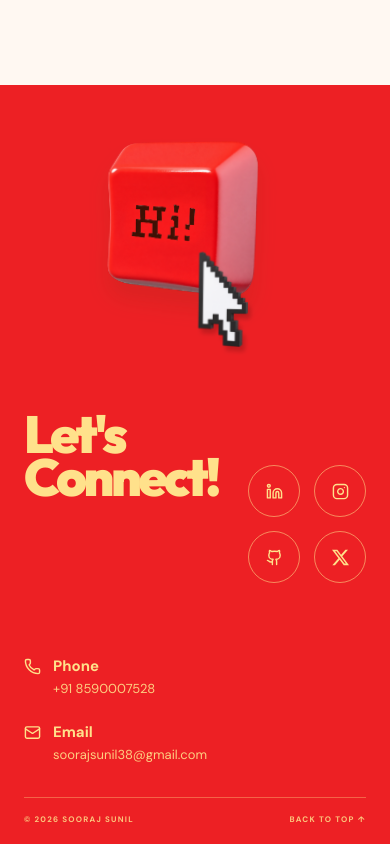
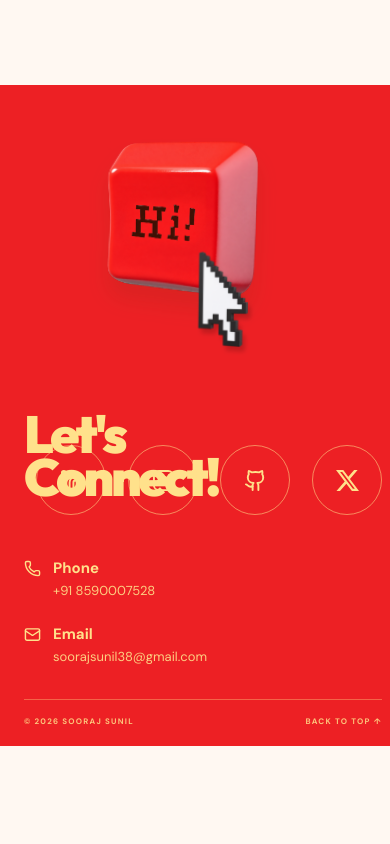
Before and after one commit to soorajsunil38/my-portfolio, a React (Vite) app: page / in a window 390 px wide. Shown: the part 4046-4890 px from the top of the page. After the commit the page ends 4792 px from the top, so only its background shows below. Built offline with nearby package versions, Linux system fonts and the light colour scheme.

Commit message:
Updated mobile responsiveness

```diff
--- a/src/styles.css
+++ b/src/styles.css
@@ -1055,24 +1055,22 @@ img {
   .mobile-break {
     display: block;
   }
-  .footer-social {
-    display: grid;
-    grid-template-columns: repeat(2, 52px);
-    grid-template-rows: repeat(2, 52px);
-    gap: 14px;
-    width: max-content;
-    max-width: 100%;
-    position: static;
-    margin: 20px 0 30px;
-    transform: none;
-  }
   .footer-social a {
-    width: 52px;
-    height: 52px;
+    width: 70px !important;
+    height: 70px !important;
+    min-width: 70px;
+    min-height: 70px;
     display: flex;
     align-items: center;
     justify-content: center;
+    padding: 0 !important;
+    margin: 0 !important;
     border-radius: 50%;
+    box-sizing: border-box;
+  }
+  .footer-social a svg {
+    width: 23px;
+    height: 23px;
   }
   .footer-details {
     gap: 25px;
```
